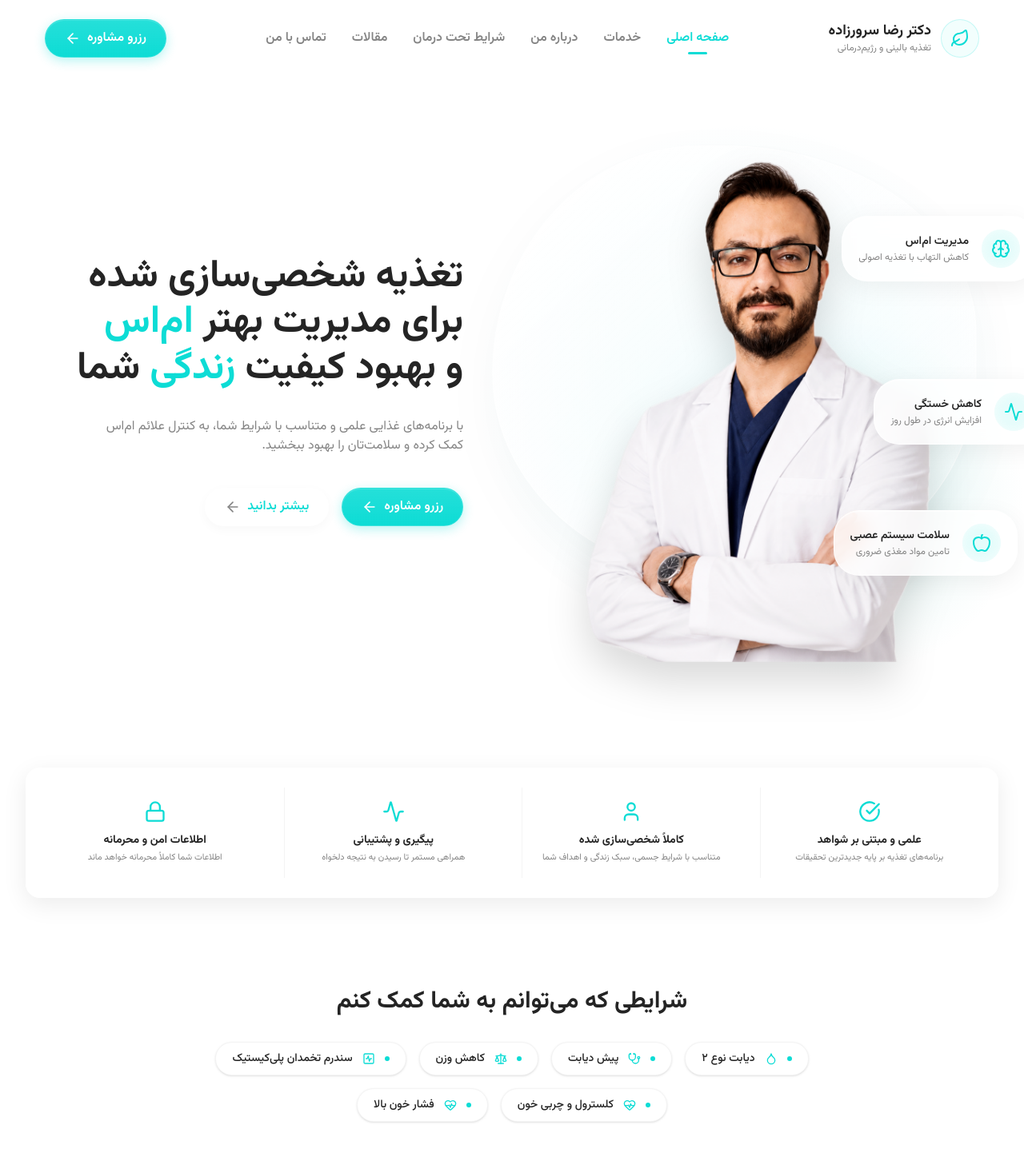
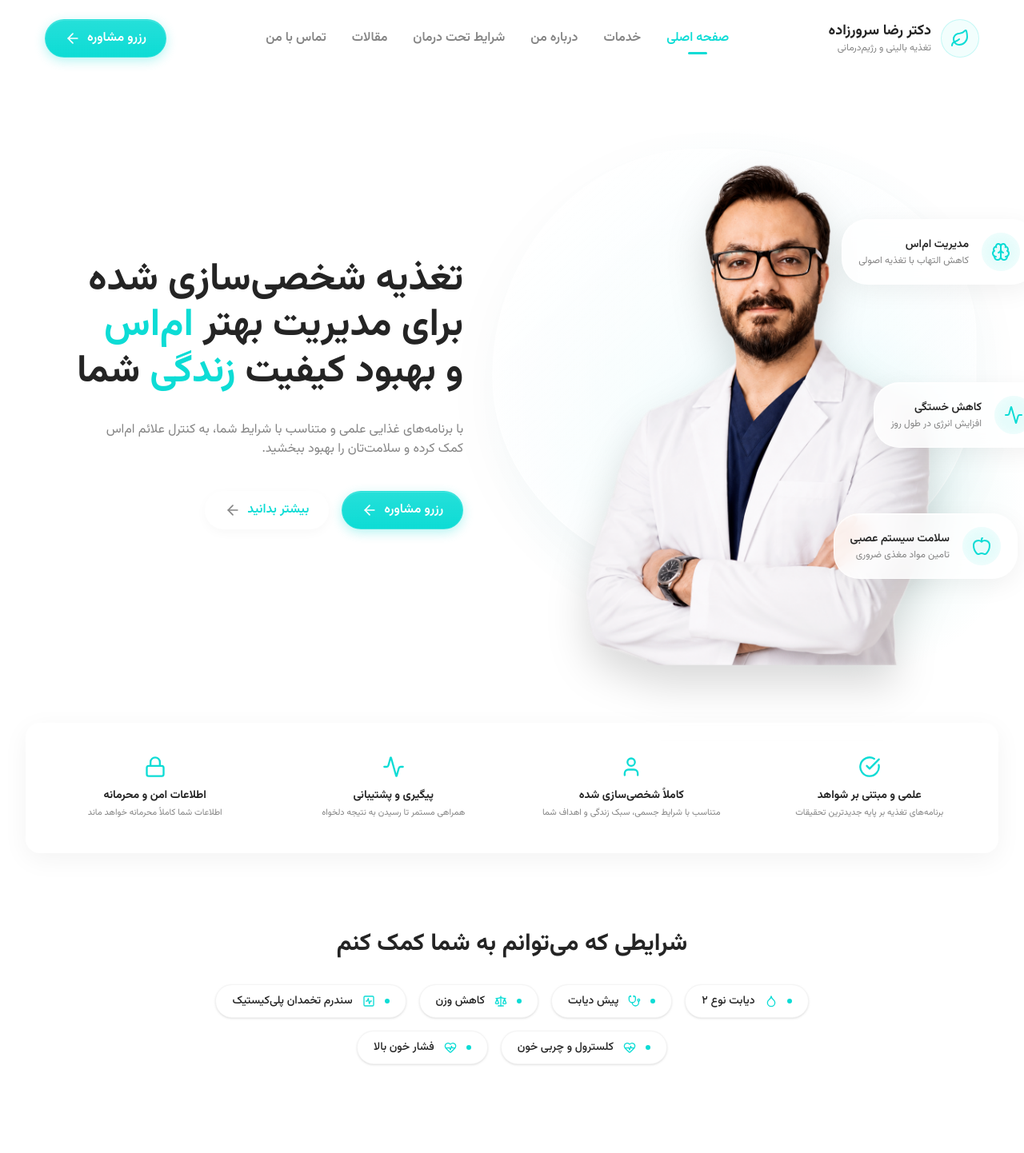
Before and after one commit to AmirShakibafar/SarvzadehPortfolio, a Next.js app: page / in a window 1280 px wide. Shown: the top 1442 px of the page at 80% size. Built offline with nearby package versions, Linux system fonts and the light colour scheme.

Commit message:
feat: finished up featured section styles

```diff
--- a/app/page.tsx
+++ b/app/page.tsx
@@ -18,7 +18,7 @@ export default function Home() {
       </div>
 
       {/* Constrained Page Content */}
-      <div className="w-full max-w-7xl px-4 sm:px-6 lg:px-8 flex flex-col pb-20 pt-8 gap-16">
+      <div className="w-full max-w-7xl px-4 sm:px-6 lg:px-8 flex flex-col pb-20 pt-8 gap-8 lg:gap-12">
         <HeroSection />
         <FeaturesSection />
         <ConditionsSection />
--- a/components/hero/features-section.tsx
+++ b/components/hero/features-section.tsx
@@ -3,12 +3,12 @@ import { GlassCard } from "@/components/ui/glass-card";
 
 export function FeaturesSection() {
   return (
-    <section className="w-full mt-12 relative z-20">
+    <section className="w-full relative z-20">
       <GlassCard
         intensity="heavy"
-        className="grid grid-cols-1 gap-6 p-6 md:grid-cols-4 bg-white/80 shadow-[0_8px_30px_rgb(0,0,0,0.08)] border-white"
+        className="grid grid-cols-1 gap-6 p-6 md:grid-cols-4 bg-white/30 backdrop-blur-xl border border-white/40 shadow-[0_8px_32px_rgba(0,0,0,0.05),inset_0_1px_2px_rgba(255,255,255,0.6)]"
       >
-        <div className="flex flex-col items-center gap-3 p-4 text-center border-b md:border-b-0 md:border-l border-border/50 last:border-0">
+        <div className="flex flex-col items-center gap-3 p-4 text-center border-b md:border-b-0 md:border-l border-white/20 last:border-0">
           <CheckCircle className="h-7 w-7 text-primary" />
           <div>
             <h3 className="font-bold text-sm text-foreground">
@@ -20,7 +20,7 @@ export function FeaturesSection() {
           </div>
         </div>
 
-        <div className="flex flex-col items-center gap-3 p-4 text-center border-b md:border-b-0 md:border-l border-border/50 last:border-0">
+        <div className="flex flex-col items-center gap-3 p-4 text-center border-b md:border-b-0 md:border-l border-white/20 last:border-0">
           <User className="h-7 w-7 text-primary" />
           <div>
             <h3 className="font-bold text-sm text-foreground">
@@ -32,7 +32,7 @@ export function FeaturesSection() {
           </div>
         </div>
 
-        <div className="flex flex-col items-center gap-3 p-4 text-center border-b md:border-b-0 md:border-l border-border/50 last:border-0">
+        <div className="flex flex-col items-center gap-3 p-4 text-center border-b md:border-b-0 md:border-l border-white/20 last:border-0">
           <Activity className="h-7 w-7 text-primary" />
           <div>
             <h3 className="font-bold text-sm text-foreground">
--- a/components/hero/hero-section.tsx
+++ b/components/hero/hero-section.tsx
@@ -12,7 +12,7 @@ export function HeroSection() {
         items-center justify-center lg:justify-between
         w-full gap-8 md:gap-12 lg:gap-8
         min-h-[calc(100svh-80px)]
-        py-6 md:py-12 lg:py-0
+        py-6
       "
     >
       {/* Right Side: Text Content */}
```
